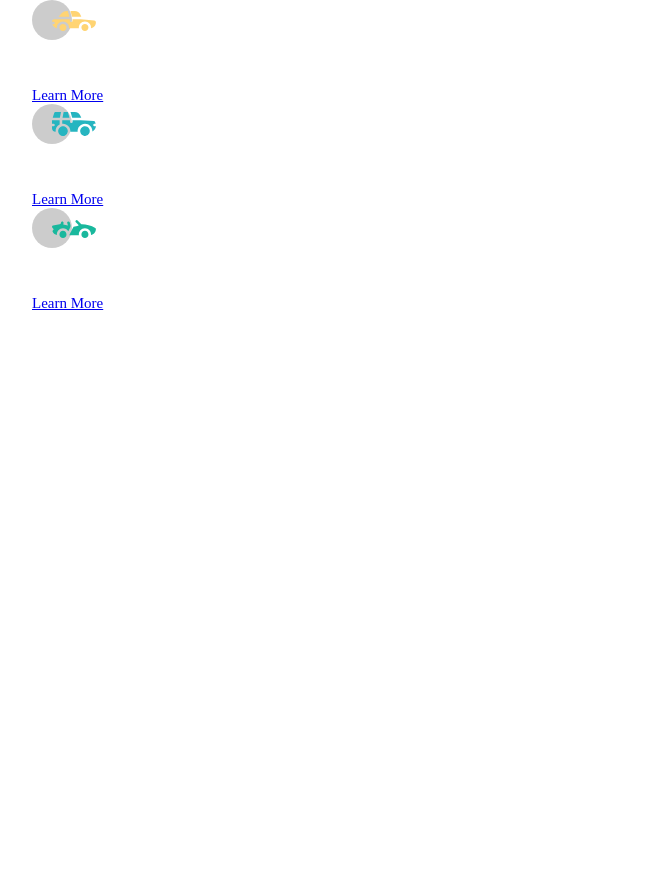
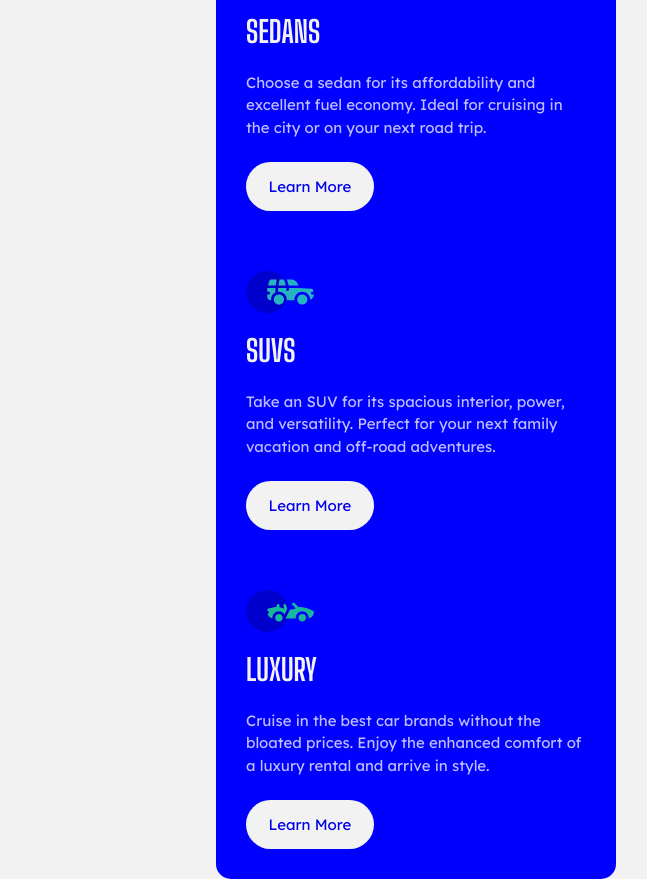
Before and after one commit to Carlos-Marte/3-column-preview-card-component-main, a plain HTML site: page index.html in a window 1280 px wide. Shown: the whole page, without its empty margins (224-871 px from the left). Before the commit the page ends 800 px from the top, so only its background shows below. Drawn offline with Linux system fonts and the light colour scheme.

Commit message:
Agregando modificadores a los links

```diff
--- a/css/style.css
+++ b/css/style.css
@@ -17,8 +17,69 @@
 }
 
 body {
+    font-family: var(--font-2);
     font-size: 15px;
     color: var(--transparent-white);
     max-width: 768px;
     margin: 0 auto;
+    background: var(--very-light-gray);
 }
+
+.main {
+    height: 100vh;
+    display: grid;
+    grid-template-columns: 1fr;
+    grid-auto-rows: max-content;
+    place-content: center;
+}
+
+.article {
+    width: 90%;
+    max-width: 400px;
+    padding: 2em;
+    margin: 0 auto;
+    background: blue;
+}
+
+.article:first-child {
+    border-radius: 15px 15px 0 0;
+}
+
+.article:last-child {
+    border-radius: 0 0 15px 15px;
+}
+
+.article__img {
+    display: inline-block;
+    width: 20%;
+    margin-bottom: 1em;
+}
+
+.article__text-group {
+    display: flex;
+    flex-direction: column;
+    gap: 1.5em;
+}
+
+.article__h2 {
+    font-family: var(--font-1);
+    font-weight: 700;
+    font-size: 2em;
+    color: var(--very-light-gray);
+    text-transform: uppercase;
+}
+
+.article__p {
+    font-weight: 400;
+    line-height: 1.5;
+}
+
+.article__link {
+    display: inline-block;
+    width: max-content;
+    background: var(--very-light-gray);
+    padding: 1em 1.5em;
+    border-radius: 30px;
+    text-decoration: none;
+    cursor: pointer;
+}
--- a/index.html
+++ b/index.html
@@ -33,7 +33,7 @@
           Choose a sedan for its affordability and excellent fuel economy. Ideal for cruising in the city
           or on your next road trip.
         </p>
-        <a href="#" class="article__link">Learn More</a>
+        <a href="#" class="article__link article__link--sedans">Learn More</a>
       </div>
     </article>
 
@@ -47,7 +47,7 @@
           Take an SUV for its spacious interior, power, and versatility. Perfect for your next family vacation
           and off-road adventures.
         </p>
-        <a href="#" class="article__link">Learn More</a>
+        <a href="#" class="article__link article__link--suvs">Learn More</a>
       </div>
     </article>
 
@@ -61,7 +61,7 @@
           Cruise in the best car brands without the bloated prices. Enjoy the enhanced comfort of a luxury
           rental and arrive in style.
         </p>
-        <a href="#" class="article__link">Learn More</a>
+        <a href="#" class="article__link article__link--luxury">Learn More</a>
       </div>
     </article>
   </main>
```
